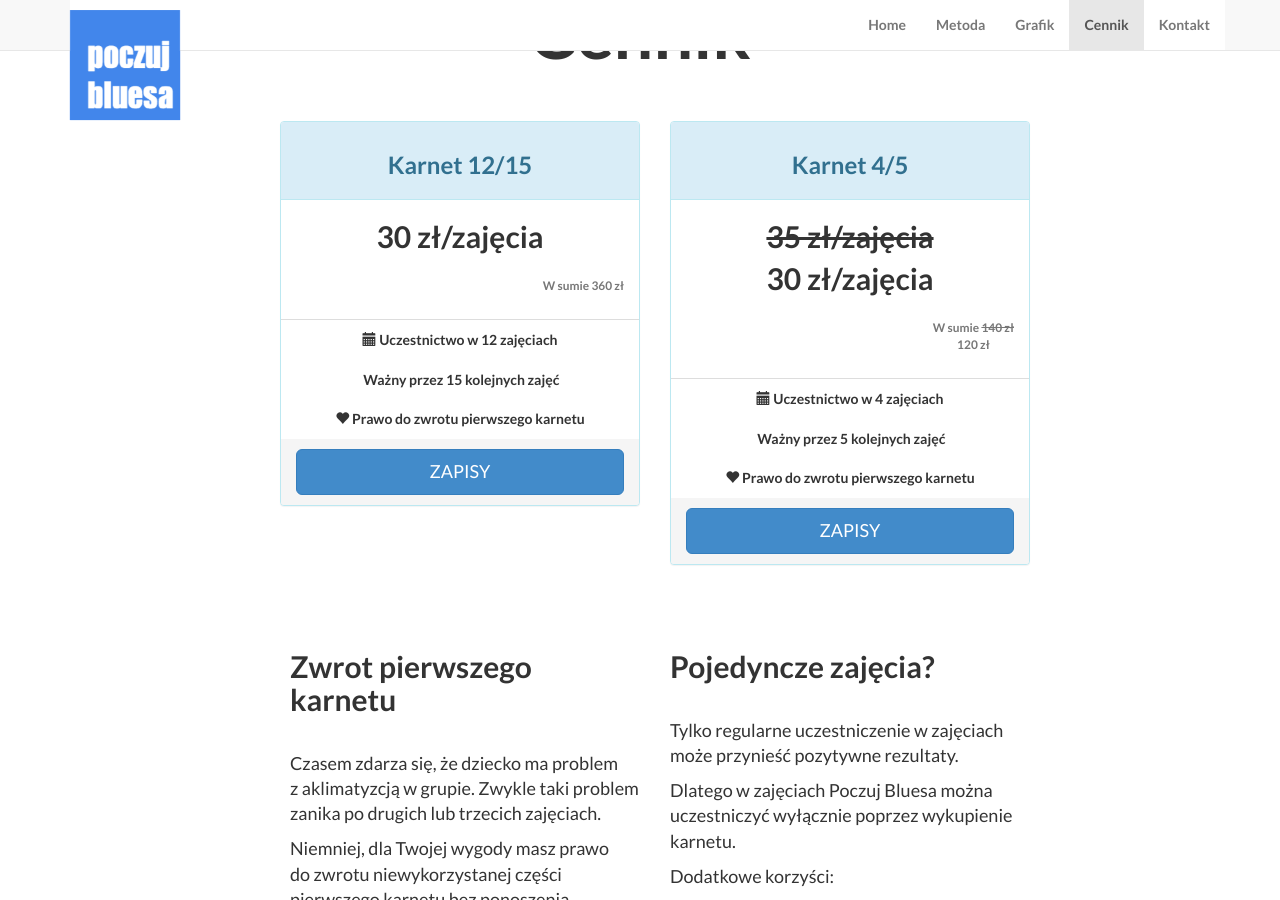
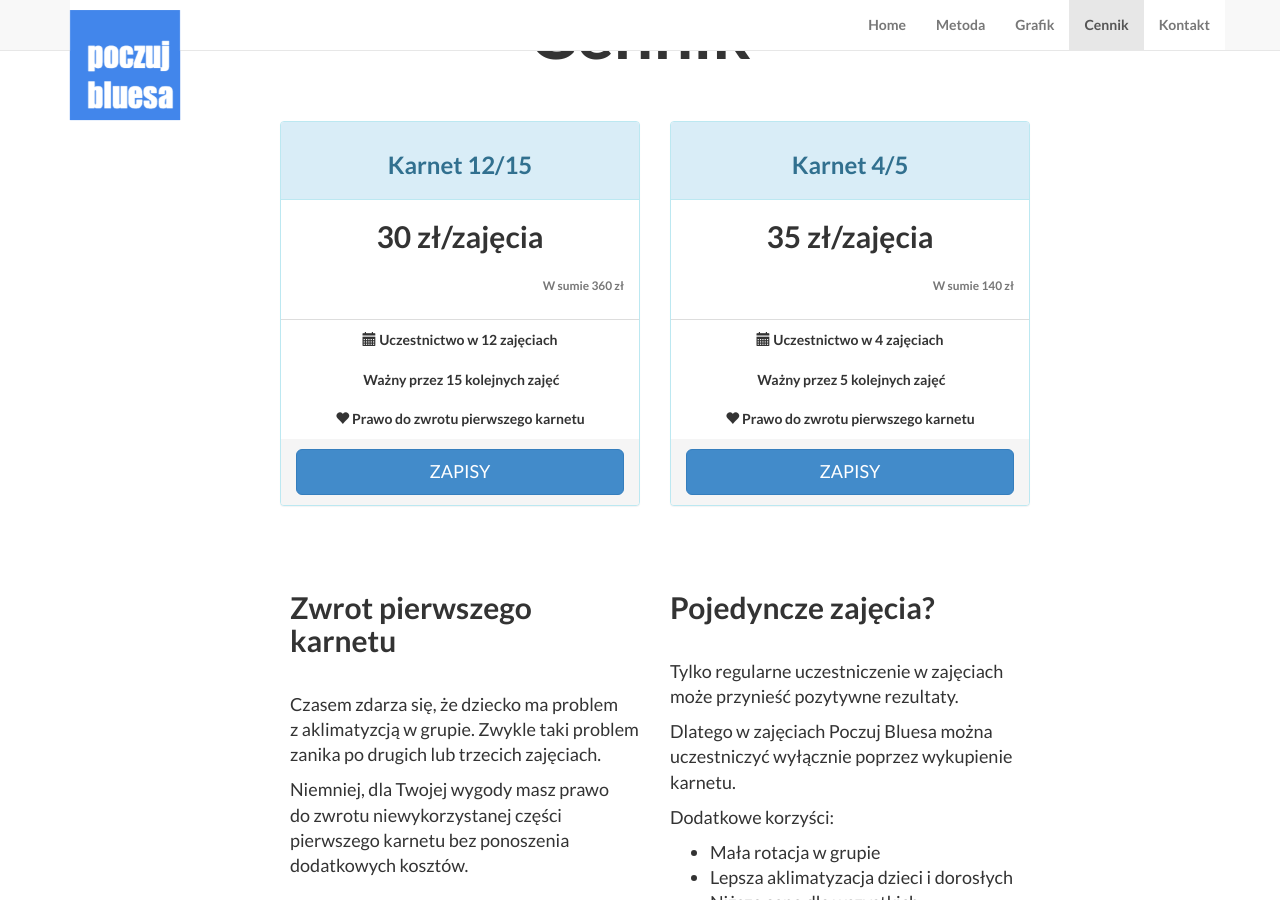
Before and after one commit to maciejjaskowski/poczujbluesa.pl, a Jekyll site: the page built from index.html, in a window 1280 px wide and 900 px high, scrolled down 2411 px. Built offline with Jekyll 4.4.1, drawn with Linux system fonts in a browser that asks for light colours; comment, search, counter and statistics services are not loaded.

Commit message:
Change the price 4/5 to 140pln.

```diff
--- a/_includes/karnety.html
+++ b/_includes/karnety.html
@@ -34,8 +34,8 @@
                       <h3 class="text-center">Karnet 4/5</h3>
                   </div>
                   <div class="panel-body text-center">
-                      <p class="lead" style="font-size:30px"><strong><strike>35 zł/zajęcia</strike><br/> 30 zł/zajęcia</strong></p>
-                      <p class="text-muted pull-right small">W sumie <strike>140 zł</strike><br/>120 zł</p>
+                      <p class="lead" style="font-size:30px"><strong>35 zł/zajęcia</strong></p>
+                      <p class="text-muted pull-right small">W sumie 140 zł</p>
                   </div>
                   <ul class="list-group list-group-flush text-center">
                       <li class="list-group-item">
```
